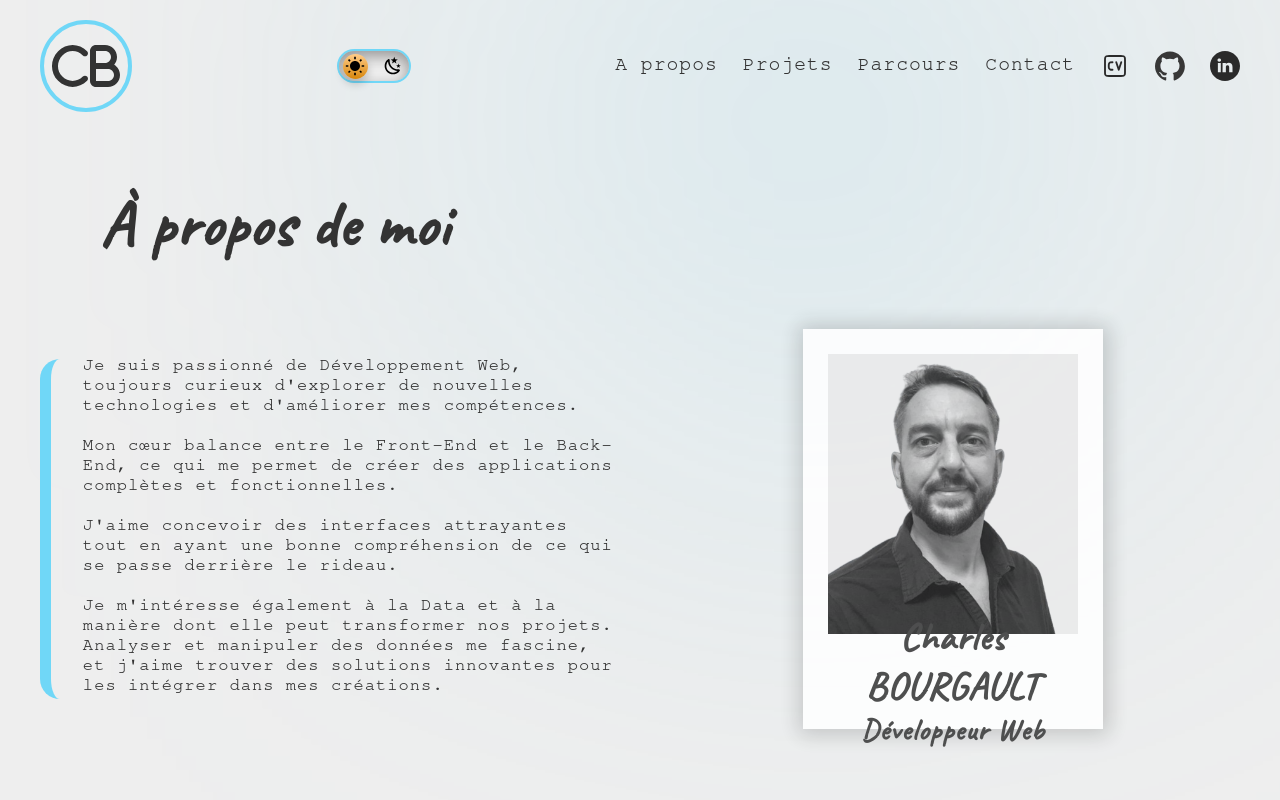
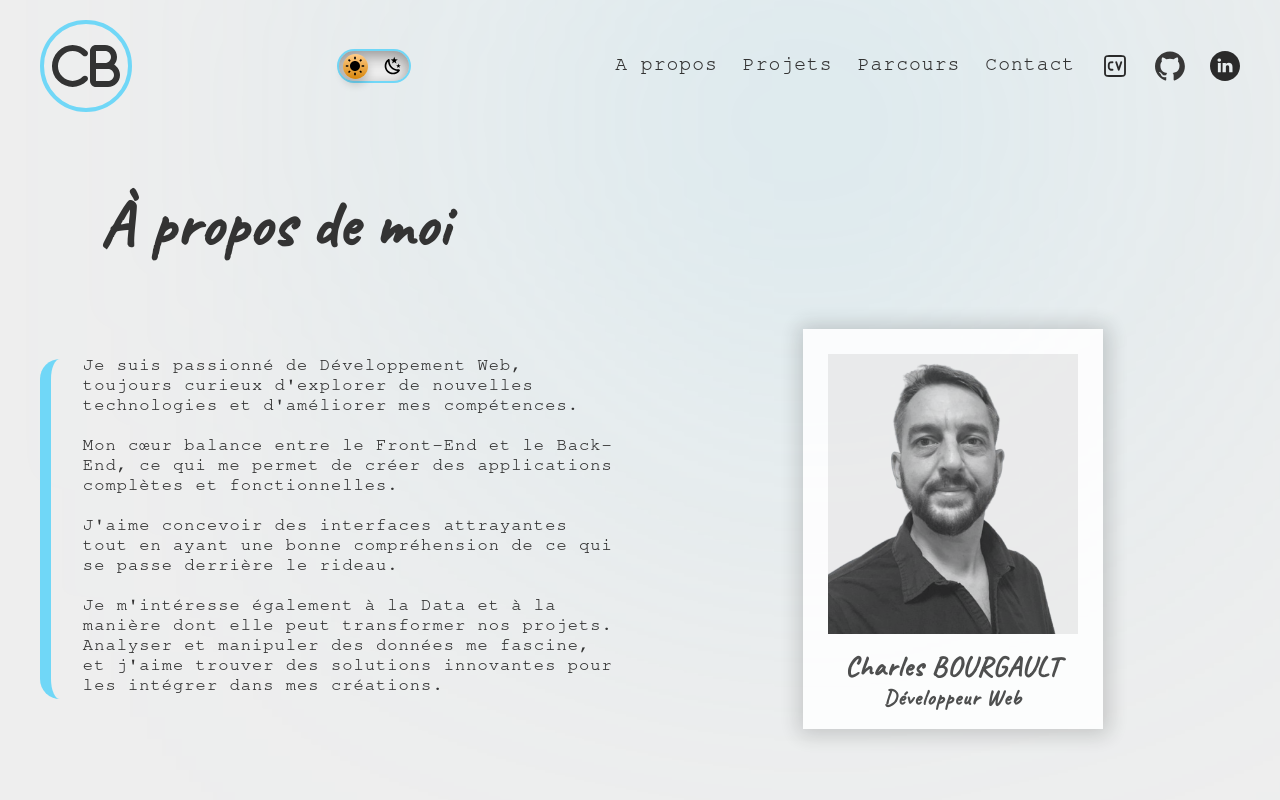
Before and after one commit to Karlito8888/NewPortfolio, a React (Vite) app: page / in a window 1280 px wide. Shown: the top 800 px of the page. Built offline with nearby package versions, Linux system fonts and the light colour scheme; no server answers.

Commit message:
Correctif figcaption font-size

```diff
--- a/src/styles/containers/_about.scss
+++ b/src/styles/containers/_about.scss
@@ -63,8 +63,8 @@
           }
         }
         figcaption {
-           font-family: "Caveat", "Nimbus Mono PS", cursive;
-          font-size: clamp(1.1rem, 0.7622rem + 1.0811vw, 1.6rem);
+          font-family: "Caveat", "Nimbus Mono PS", cursive;
+          font-size: clamp(1rem, 0.7209rem + 0.5581vw, 1.3rem);
           width: fit-content;
           margin-inline: auto;
           color: #333 !important;
--- a/src/styles/index.css
+++ b/src/styles/index.css
@@ -417,7 +417,7 @@ button {
 }
 .a_propos-container .content .picture figure figcaption {
   font-family: "Caveat", "Nimbus Mono PS", cursive;
-  font-size: clamp(1.1rem, 0.7622rem + 1.0811vw, 1.6rem);
+  font-size: clamp(1rem, 0.7209rem + 0.5581vw, 1.3rem);
   width: -moz-fit-content;
   width: fit-content;
   margin-inline: auto;
```
Also changed, not shown: 1 other file (tests, documents, lock files or other folders).
